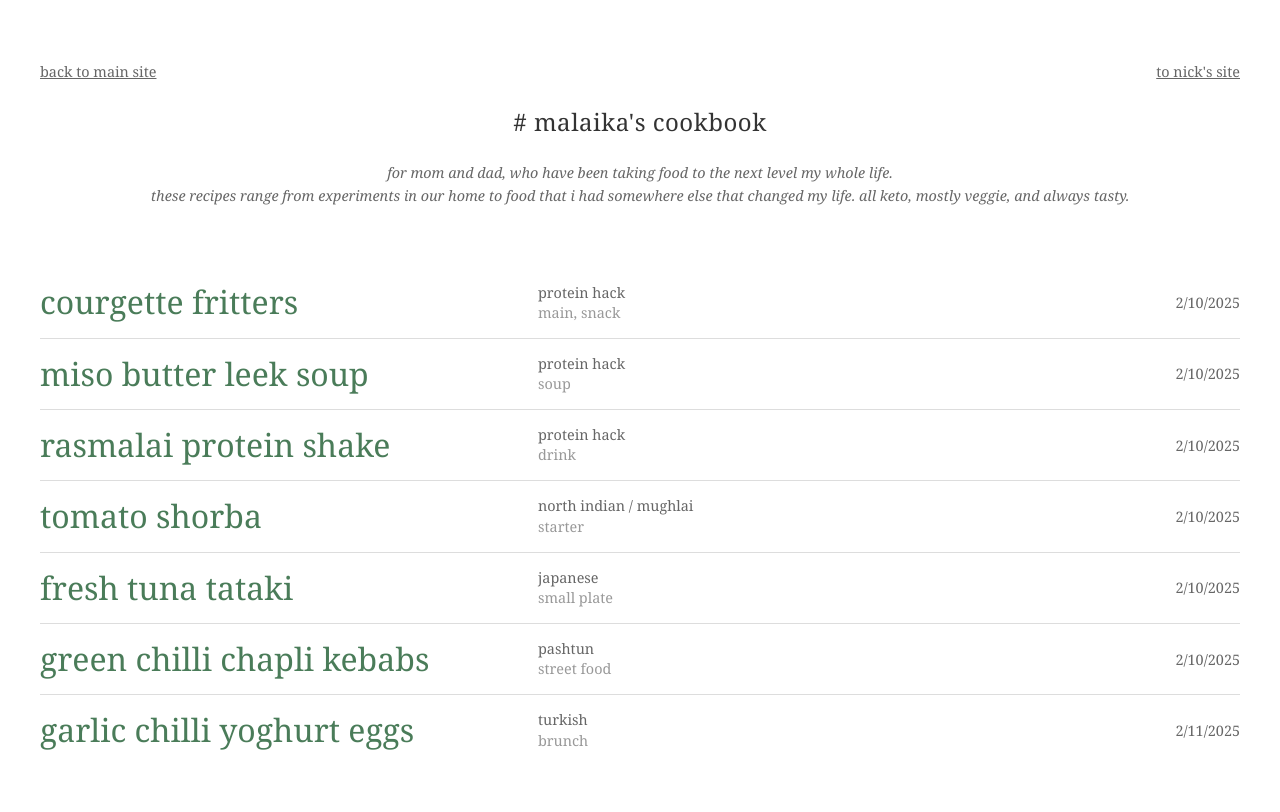
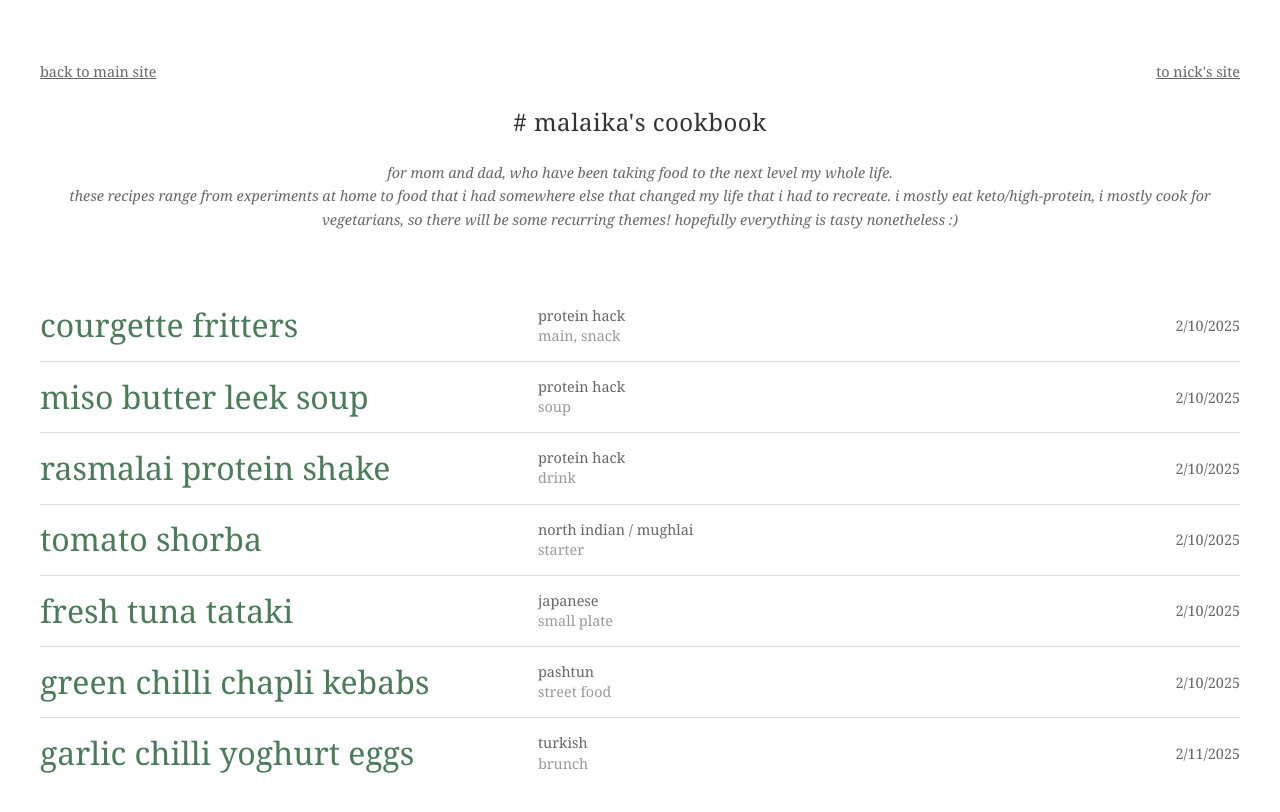
Before and after one commit to malaikaaiyar/recipes-site, an Astro site: page / in a window 1280 px wide. Built offline with nearby package versions, Linux system fonts and the light colour scheme; Astro itself is replaced by a stand-in of ours.

Commit message:
Revise subtitle for clarity on recipes and themes
Updated the subtitle to clarify recipe themes and dietary preferences.

```diff
--- a/src/pages/index.astro
+++ b/src/pages/index.astro
@@ -218,7 +218,7 @@ import { recipes } from '../data/recipes.ts';
     <a href="https://recipes.marsh.blue" class="nick-link">to nick's site</a>
   </div>
   <h1># malaika's cookbook</h1>
-  <p class="subtitle">for mom and dad, who have been taking food to the next level my whole life. <br> these recipes range from experiments in our home to food that i had somewhere else that changed my life. all keto, mostly veggie, and always tasty.</p>
+  <p class="subtitle">for mom and dad, who have been taking food to the next level my whole life. <br> these recipes range from experiments at home to food that i had somewhere else that changed my life that i had to recreate. i mostly eat keto/high-protein, i mostly cook for vegetarians, so there will be some recurring themes! hopefully everything is tasty nonetheless :)</p>
 
   <ul class="recipe-list">
     {recipes.map(recipe => (
```
